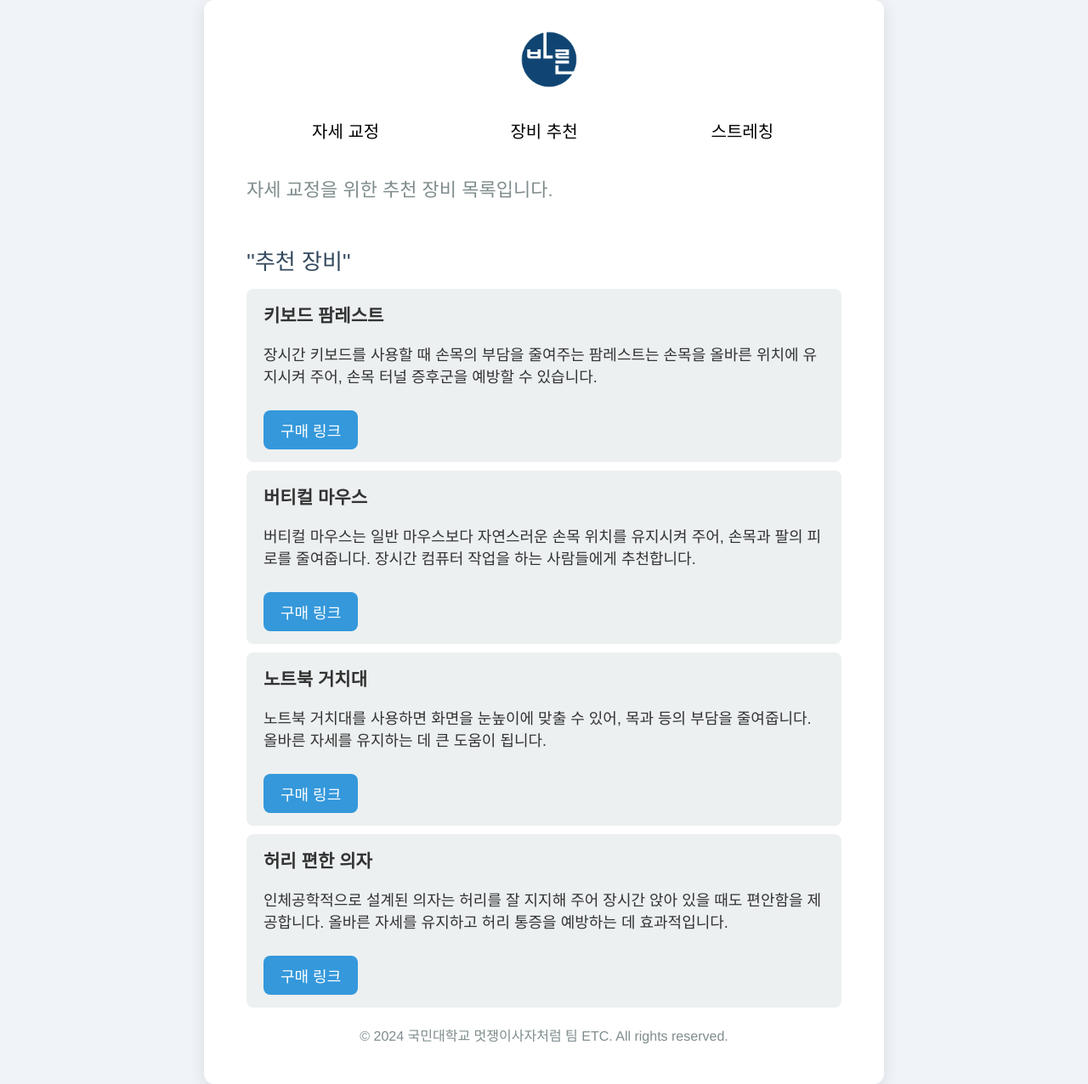
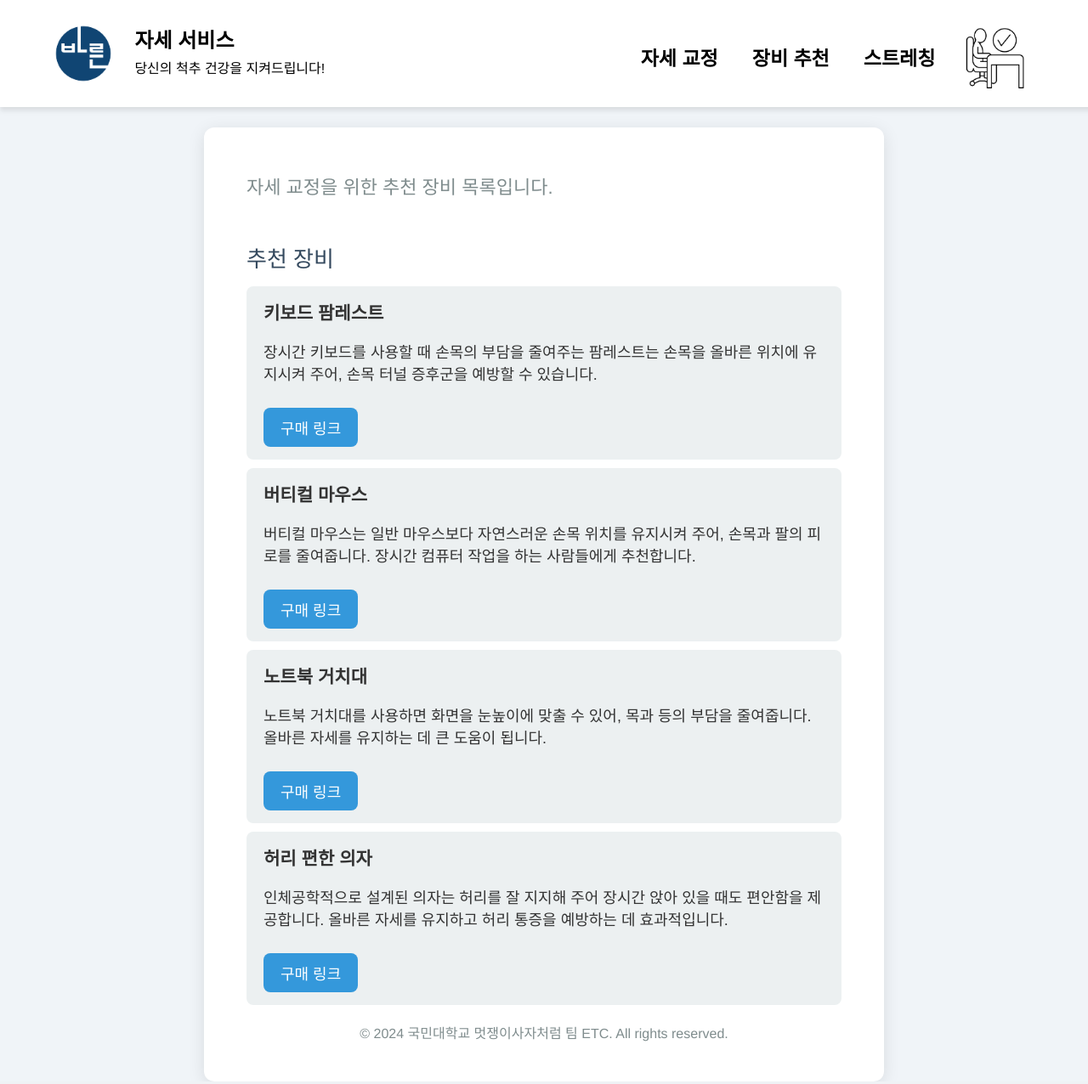
Before and after one commit to ruudska6/likelion_etc, a Flask app: page /equipment in a window 1280 px wide. Shown: the whole page at 85% size. Run offline with Flask 3, Linux system fonts and the light colour scheme.

Commit message:
스트레칭, 장비 페이지 UI 통일

```diff
--- a/templates/equipment.html
+++ b/templates/equipment.html
@@ -5,21 +5,38 @@
     <meta name="viewport" content="width=device-width, initial-scale=1.0">
     <title>바른 자세 교정 서비스</title>
     <link rel="stylesheet" href="{{ url_for('static', filename='styles.css') }}">
+    <style>
+        body {
+            margin-top: 150px;
+        }
+    </style>
 </head>
 <body>
-    <div class="container">
-        <img src="{{ url_for('static', filename='bareun-big.png') }}" class="bareun-big">
+    <div class="popup" id="popup">
+        <p>바른 자세를 해주세요!</p>
+        <span class="close" id="popup-close">확인</span>
+    </div>
+    <div class="banner" id="banner">
+        <img src="{{ url_for('static', filename='bareun-big.png') }}" class="bareun-big" alt="Banner Image">
+        <div class="text-container">
+            <p class="main-title">자세 서비스</p>
+            <p class="subtitle">당신의 척추 건강을 지켜드립니다!</p>
+        </div>
+        <div class="nav-subtitle">
             <nav>
                 <ul>
                     <li><a href="{{ url_for('index') }}">자세 교정</a></li>
                     <li><a href="{{ url_for('equipment') }}">장비 추천</a></li>
                     <li><a href="{{ url_for('stretching') }}">스트레칭</a></li>
+                    <img src="{{ url_for('static', filename='desk.png') }}" class="desk" alt="Banner Image">
                 </ul>
             </nav>
+        </div>
+    </div>
+    <div class="container">
         <p class="subtitle">자세 교정을 위한 추천 장비 목록입니다.</p>
-
         <div class="recommendations">
-            <h2>''추천 장비''</h2>
+            <h2>추천 장비</h2>
             <ul>
                 <li>
                     <h3>키보드 팜레스트</h3>
@@ -43,10 +60,23 @@
                 </li>
             </ul>
         </div>
-
         <div class="footer">
             <p>© 2024 국민대학교 멋쟁이사자처럼 팀 ETC. All rights reserved.</p>
         </div>
     </div>
+    <script>
+        window.addEventListener('scroll', function() {
+            const banner = document.getElementById('banner');
+            if (window.scrollY > 0) {
+                banner.classList.add('scrolled');
+            } else {
+                banner.classList.remove('scrolled');
+            }
+        });
+
+        document.getElementById('popup-close').addEventListener('click', function() {
+            document.getElementById('popup').classList.remove('show');
+        });
+    </script>
 </body>
 </html>
--- a/templates/mainpage.html
+++ b/templates/mainpage.html
@@ -7,7 +7,7 @@
     <link rel="stylesheet" href="{{ url_for('static', filename='styles.css') }}">
     <style>
         body {
-            margin-top: 125px;
+            margin-top: 150px;
         }
     </style>
 </head>
```
Also changed, not shown: templates/stretching.html (+34 -5 lines). Lines whose indentation alone changed are shown as unchanged.
